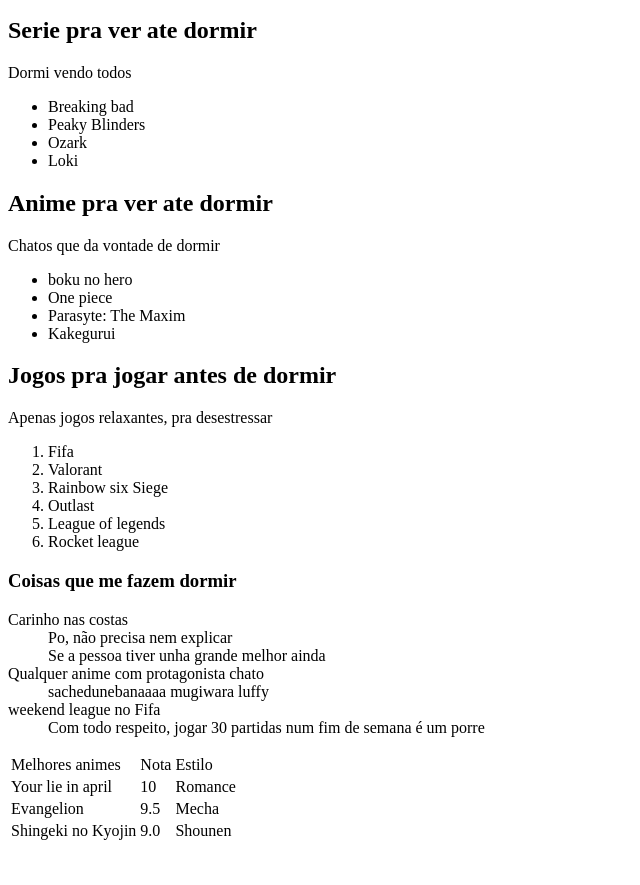
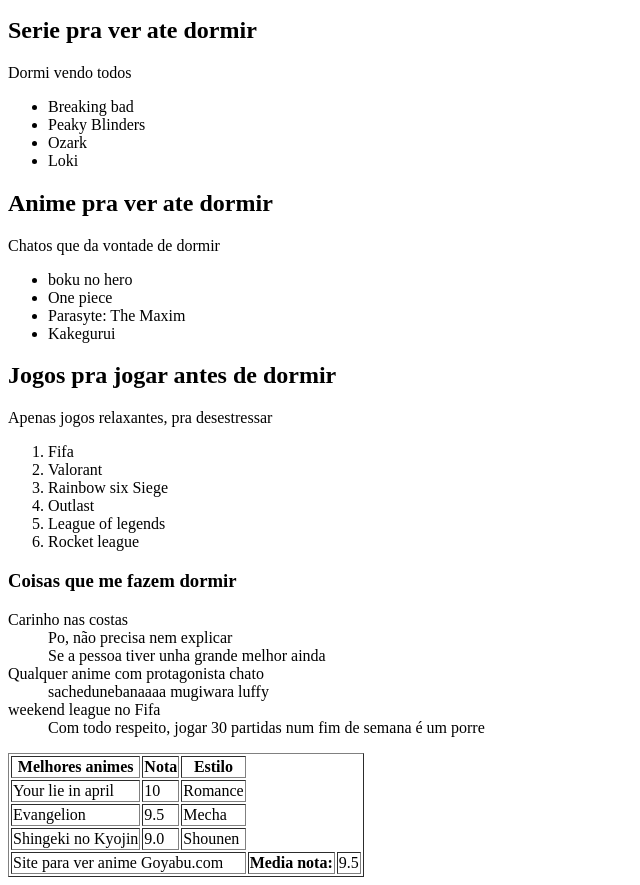
Before and after one commit to ufjf-dcc121/ufjf-dcc121-2022-1-atv2-KirchmaierDavi, a plain HTML site: page index.html in a window 1280 px wide. Shown: the part 101-986 px from the top of the page, without its empty margins (0-640 px from the left). Before the commit the page ends 952 px from the top, so only its background shows below. Drawn offline with Linux system fonts and the light colour scheme.

Commit message:
adciona borda

```diff
--- a/index.html
+++ b/index.html
@@ -52,12 +52,15 @@
         </div>
     </dl>
     <div>
-        <table>
+        <table border="l">
+            <thead>
                 <tr>
-                <td>Melhores animes</td>
-                <td>Nota</td>
-                <td>Estilo</td>
+                    <th scope="row">Melhores animes</th>
+                    <th scope="row">Nota</th>
+                    <th scope="row">Estilo</th>
                 </tr>
+            </thead>
+            <tbody>
                 <tr>
                     <td>Your lie in april</td>
                     <td>10</td>
@@ -73,6 +76,12 @@
                     <td>9.0</td>
                     <td>Shounen</td>
                 </tr>
+            </tbody>
+            <tfoot>
+                <td colspan="6">Site para ver anime Goyabu.com</td>
+                <th scope="row">Media nota:</th>
+                <td>9.5</td>
+            </tfoot>
         </table>
     </div>
 </body>
```
Lines whose indentation alone changed are shown as unchanged.
